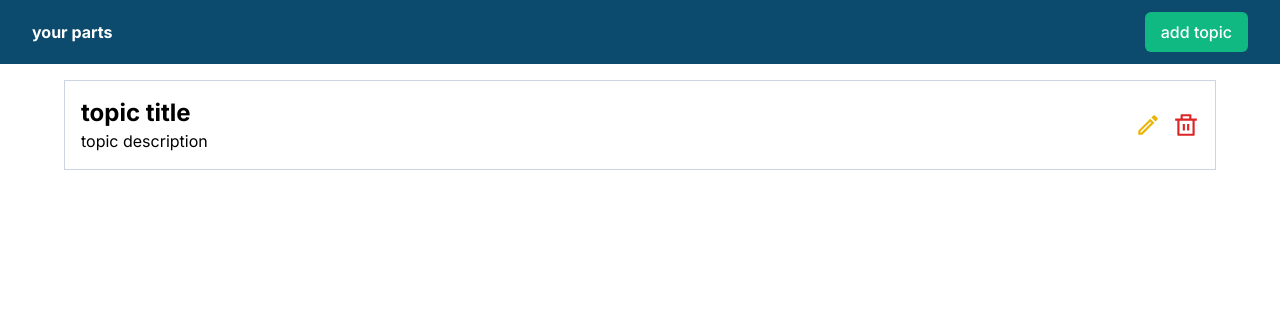
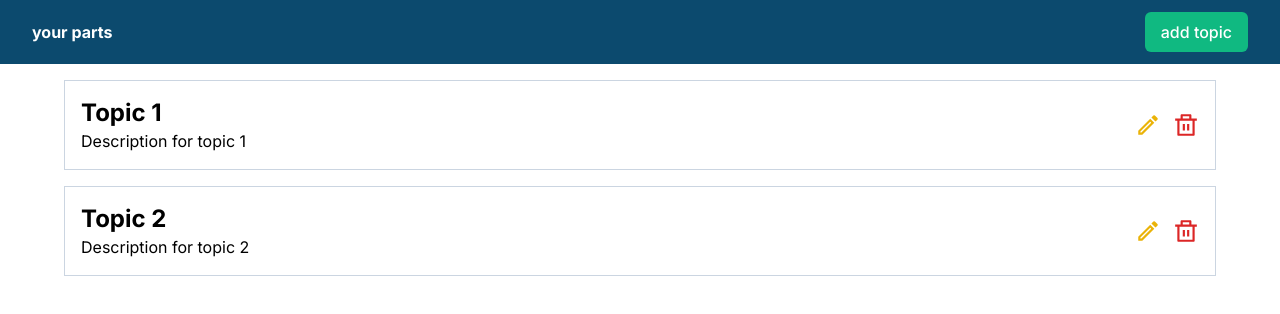
Before and after one commit to Nourfawzy-x/yourparts, a Next.js app: page / in a window 1280 px wide. Shown: the top 314 px of the page. Built offline with nearby package versions, Linux system fonts and the light colour scheme; data requests are answered from the project's data file.

Commit message:
create json server and implement get topics function to get all topics from json server

```diff
--- /dev/null
+++ b/db.json
@@ -0,0 +1,6 @@
+{
+  "topics": [
+    { "id": 1, "title": "Topic 1", "description": "Description for topic 1" },
+    { "id": 2, "title": "Topic 2", "description": "Description for topic 2" }
+  ]
+}
--- a/package.json
+++ b/package.json
@@ -3,6 +3,7 @@
   "version": "0.1.0",
   "private": true,
   "scripts": {
+    "serve": "json-server --watch db.json --port 3001",
     "dev": "next dev",
     "build": "next build",
     "start": "next start",
@@ -20,6 +21,7 @@
     "@types/react-dom": "^18",
     "eslint": "^8",
     "eslint-config-next": "14.2.4",
+    "json-server": "^1.0.0-beta.1",
     "postcss": "^8",
     "tailwindcss": "^3.4.1",
     "typescript": "^5"
--- a/src/app/Compontents/TopicsList/TopicsList.tsx
+++ b/src/app/Compontents/TopicsList/TopicsList.tsx
@@ -2,27 +2,51 @@ import { RiDeleteBinLine } from "react-icons/ri";
 import { MdOutlineModeEdit } from "react-icons/md";
 import Link from "next/link";
 
-export default function TopicList() {
-  const topicId = "123"; // Replace with actual dynamic ID
+const getTopics = async () => {
+  try {
+    const res = await fetch("http://localhost:3001/topics");
+    if (!res.ok) {
+      throw new Error("failed to fetch topics");
+    }
+    return res.json();
+  } catch (error) {
+    console.log("error loading topics", error);
+    return []; // Return an empty array if there's an error
+  }
+};
+
+export default async function TopicList() {
+  const topics = await getTopics(); // Directly assign the fetched topics
 
   return (
     <>
-      <div className="border border-slate-300 my-4 p-4 flex justify-between items-center">
+      {topics.length > 0 ? (
+        topics.map((t: any) => (
+          <div
+            key={t.id}
+            className="border border-slate-300 my-4 p-4 flex justify-between items-center"
+          >
             <div>
-          <h2 className="font-bold text-2xl">topic title</h2>
-          <h2>topic description</h2>
+              <h2 className="font-bold text-2xl">{t.title}</h2>
+              <h2>{t.description}</h2>
             </div>
             <div className="flex">
-          <Link href={`/EditTopic/${topicId}`}>
+              <Link href={`/EditTopic/${t.id}`}>
                 <MdOutlineModeEdit
                   className="text-yellow-500 me-3 cursor-pointer"
                   size={26}
                 />
               </Link>
-
-          <RiDeleteBinLine className="text-red-600" size={26} />
+              <RiDeleteBinLine
+                className="text-red-600 cursor-pointer"
+                size={26}
+              />
             </div>
           </div>
+        ))
+      ) : (
+        <p>No topics found.</p>
+      )}
     </>
   );
 }
```
Also changed, not shown: 1 other file (tests, documents, lock files or other folders). Lines whose indentation alone changed are shown as unchanged.
